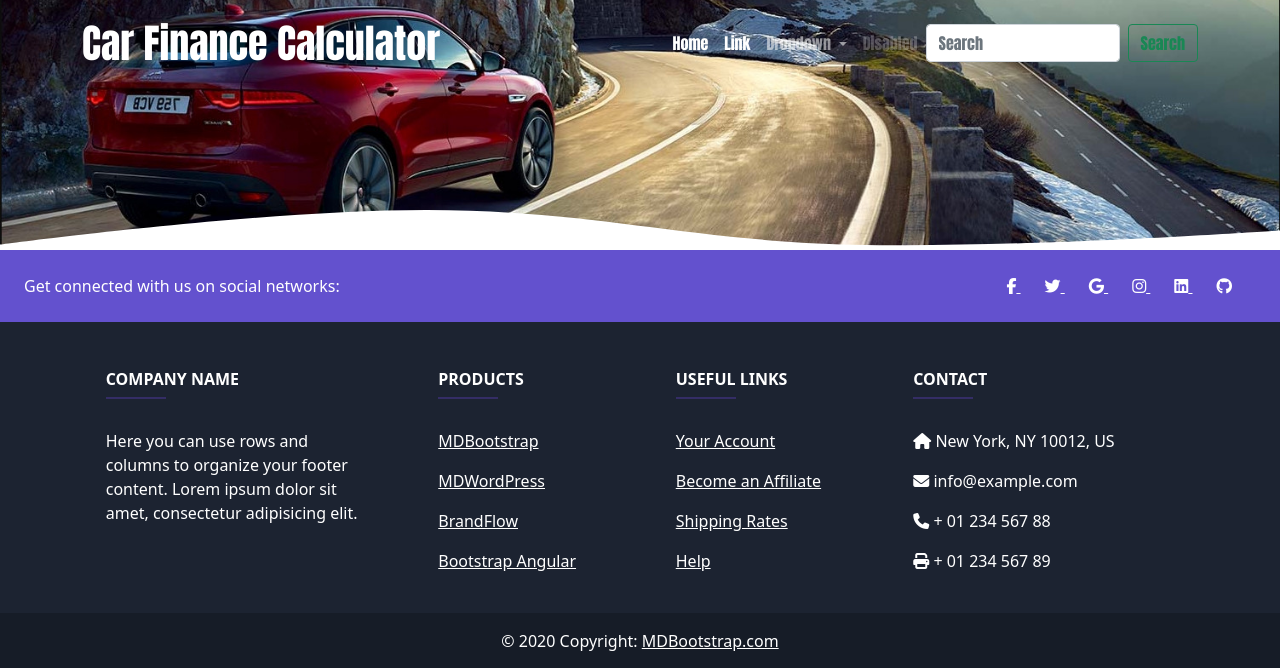
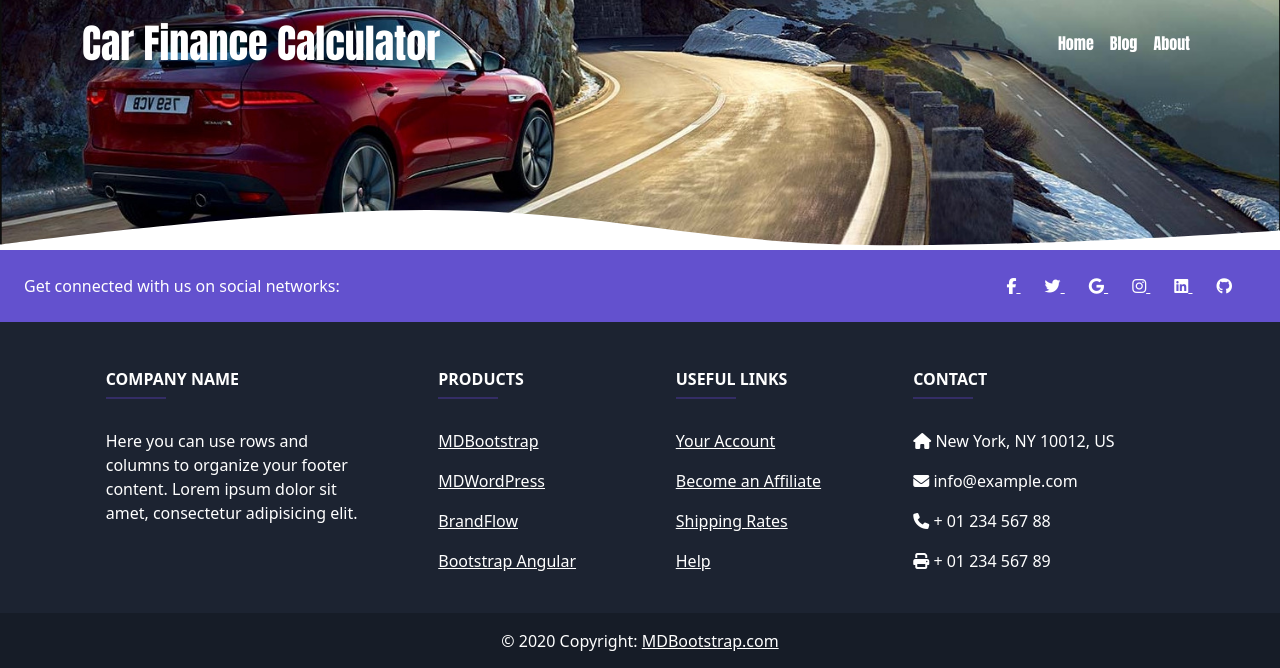
Before and after one commit to lowdowner/loancalculator, a Django app: template loancalculator/templates/loancalculator/base.html in a window 1280 px wide. Shown: the top 668 px of the page. Run offline with Django 3.2, Linux system fonts and the light colour scheme; the template is opened without the code that fills it, so the values that code supplies are empty; some libraries are stand-ins or nearby versions.

Commit message:
tidier navbar links

```diff
--- a/loancalculator/templates/loancalculator/base.html
+++ b/loancalculator/templates/loancalculator/base.html
@@ -24,7 +24,7 @@
 </head>
 
 <body>
-  <nav class="navbar navbar-expand-lg navbar-dark fixed-top position-absolute">
+  <nav class="navbar navbar-expand-sm navbar-dark fixed-top position-absolute">
     <div class="container">
       <a class="navbar-brand" href="#">Car Finance Calculator</a>
       <button class="navbar-toggler" type="button" data-bs-toggle="collapse" data-bs-target="#navbarSupportedContent" aria-controls="navbarSupportedContent" aria-expanded="false" aria-label="Toggle navigation">
@@ -36,27 +36,16 @@
             <a class="nav-link active" aria-current="page" href="#">Home</a>
           </li>
           <li class="nav-item">
-            <a class="nav-link active" href="#">Link</a>
-          </li>
-          <li class="nav-item dropdown">
-            <a class="nav-link dropdown-toggle" href="#" id="navbarDropdown" role="button" data-bs-toggle="dropdown" aria-expanded="false">
-              Dropdown
-            </a>
-            <ul class="dropdown-menu" aria-labelledby="navbarDropdown">
-              <li><a class="dropdown-item" href="#">Action</a></li>
-              <li><a class="dropdown-item" href="#">Another action</a></li>
-              <li><hr class="dropdown-divider"></li>
-              <li><a class="dropdown-item" href="#">Something else here</a></li>
-            </ul>
+            <a class="nav-link active" href="#">Blog</a>
           </li>
           <li class="nav-item">
-            <a class="nav-link disabled" href="#" tabindex="-1" aria-disabled="true">Disabled</a>
+            <a class="nav-link active" href="#">About</a>
           </li>
         </ul>
-        <form class="d-flex">
-          <input class="form-control me-2" type="search" placeholder="Search" aria-label="Search">
-          <button class="btn btn-outline-success" type="submit">Search</button>
-        </form>
+
+
+
+
       </div>
     </div>
   </nav>
```
Also changed, not shown: db.sqlite3.
